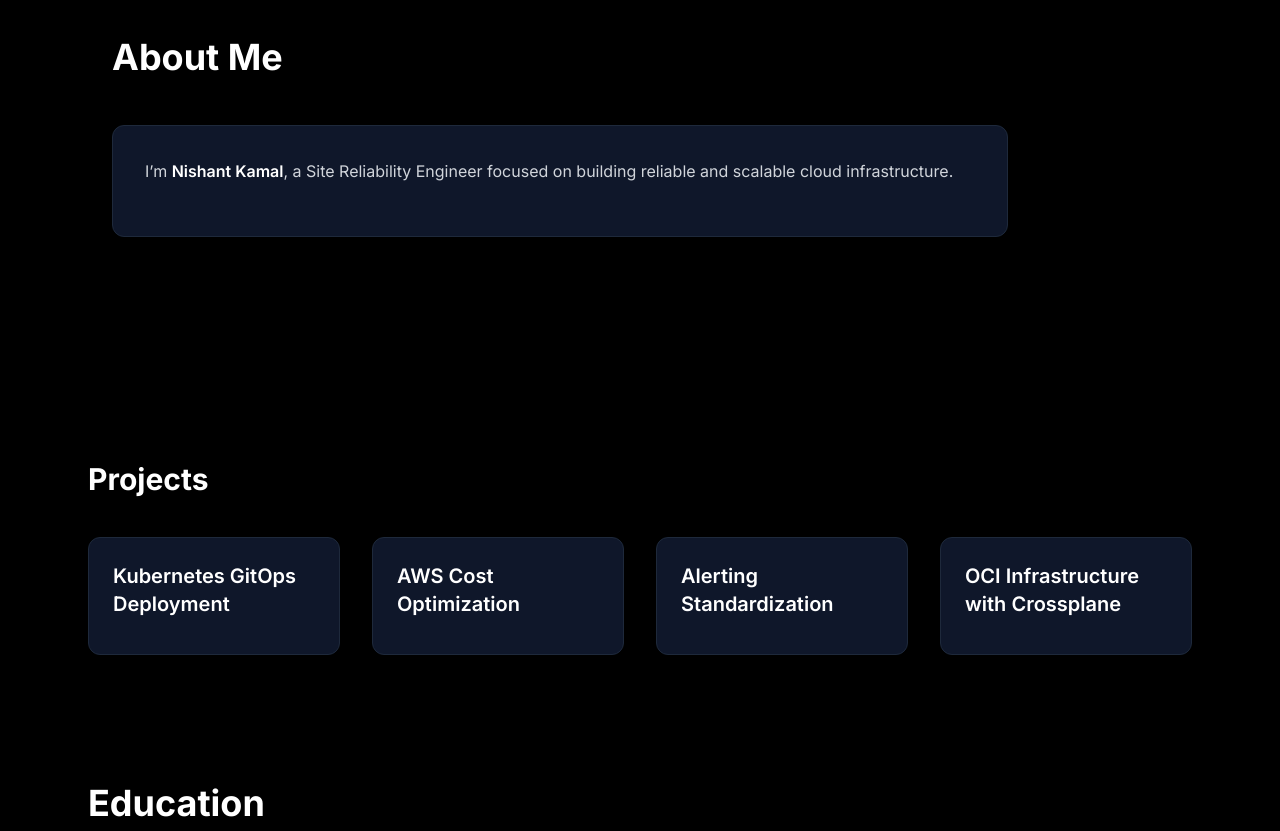
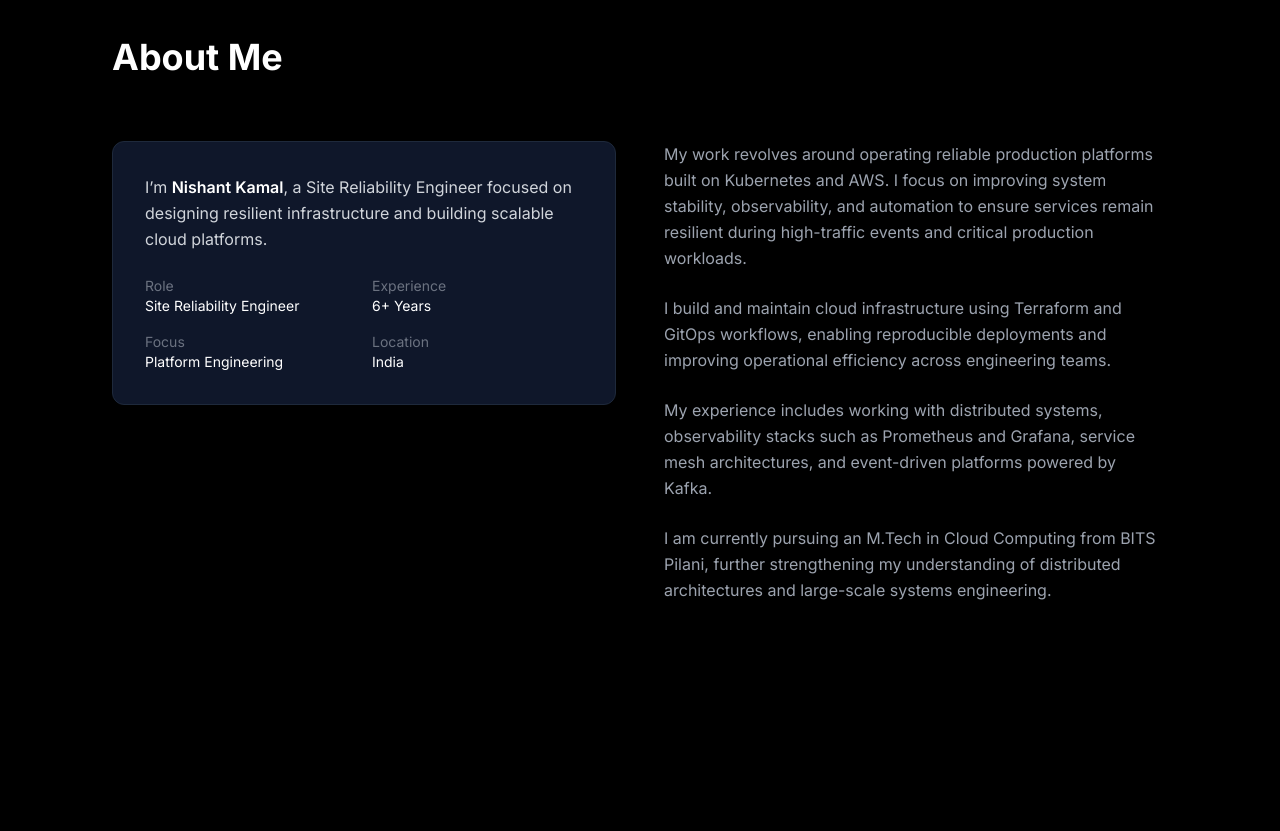
Before and after one commit to nishant-kamal/nishant-portfolio, a Next.js app: page / in a window 1280 px wide. Shown: the part 1800-2631 px from the top of the page. Built offline with nearby package versions, Linux system fonts and the light colour scheme.

Commit message:
Update About.js

```diff
--- a/components/About.js
+++ b/components/About.js
@@ -2,33 +2,73 @@ export default function About() {
   return (
     <section id="about" className="max-w-6xl mx-auto px-6 py-24">
 
-      <h2 className="text-3xl md:text-4xl font-bold mb-12">
+      <h2 className="text-3xl md:text-4xl font-bold mb-16">
         About Me
       </h2>
 
-      <div className="group max-w-4xl bg-slate-900 border border-slate-800 rounded-xl p-8 transition-all duration-300 hover:shadow-xl">
+      <div className="grid md:grid-cols-2 gap-12 items-start">
 
-        <p className="text-gray-300 leading-relaxed">
-          I’m <span className="text-white font-semibold">Nishant Kamal</span>, a
-          Site Reliability Engineer focused on building reliable and scalable
-          cloud infrastructure.
-        </p>
+        {/* LEFT INFO PANEL */}
+        <div className="bg-slate-900 border border-slate-800 rounded-xl p-8 space-y-6">
 
-        {/* hidden content */}
-        <div className="max-h-0 overflow-hidden group-hover:max-h-96 transition-all duration-500 mt-5 space-y-4 text-gray-400 leading-relaxed">
+          <p className="text-gray-300 leading-relaxed">
+            I’m <span className="text-white font-semibold">Nishant Kamal</span>,
+            a Site Reliability Engineer focused on designing resilient
+            infrastructure and building scalable cloud platforms.
+          </p>
+
+          <div className="grid grid-cols-2 gap-4 text-sm text-gray-400">
+
+            <div>
+              <p className="text-gray-500">Role</p>
+              <p className="text-white">Site Reliability Engineer</p>
+            </div>
+
+            <div>
+              <p className="text-gray-500">Experience</p>
+              <p className="text-white">6+ Years</p>
+            </div>
+
+            <div>
+              <p className="text-gray-500">Focus</p>
+              <p className="text-white">Platform Engineering</p>
+            </div>
+
+            <div>
+              <p className="text-gray-500">Location</p>
+              <p className="text-white">India</p>
+            </div>
+
+          </div>
+
+        </div>
+
+        {/* RIGHT DESCRIPTION */}
+        <div className="space-y-6 text-gray-400 leading-relaxed">
 
           <p>
-            I work extensively with Kubernetes, AWS, and distributed systems,
-            ensuring production reliability during high-traffic events.
+            My work revolves around operating reliable production platforms
+            built on Kubernetes and AWS. I focus on improving system stability,
+            observability, and automation to ensure services remain resilient
+            during high-traffic events and critical production workloads.
           </p>
 
           <p>
-            My work includes GitOps with FluxCD, Helm-based deployments,
-            observability with Prometheus and Grafana, and platform automation.
+            I build and maintain cloud infrastructure using Terraform and
+            GitOps workflows, enabling reproducible deployments and improving
+            operational efficiency across engineering teams.
           </p>
 
           <p>
-            Currently pursuing M.Tech in Cloud Computing from BITS Pilani.
+            My experience includes working with distributed systems,
+            observability stacks such as Prometheus and Grafana, service mesh
+            architectures, and event-driven platforms powered by Kafka.
+          </p>
+
+          <p>
+            I am currently pursuing an M.Tech in Cloud Computing from
+            BITS Pilani, further strengthening my understanding of distributed
+            architectures and large-scale systems engineering.
           </p>
 
         </div>
```
